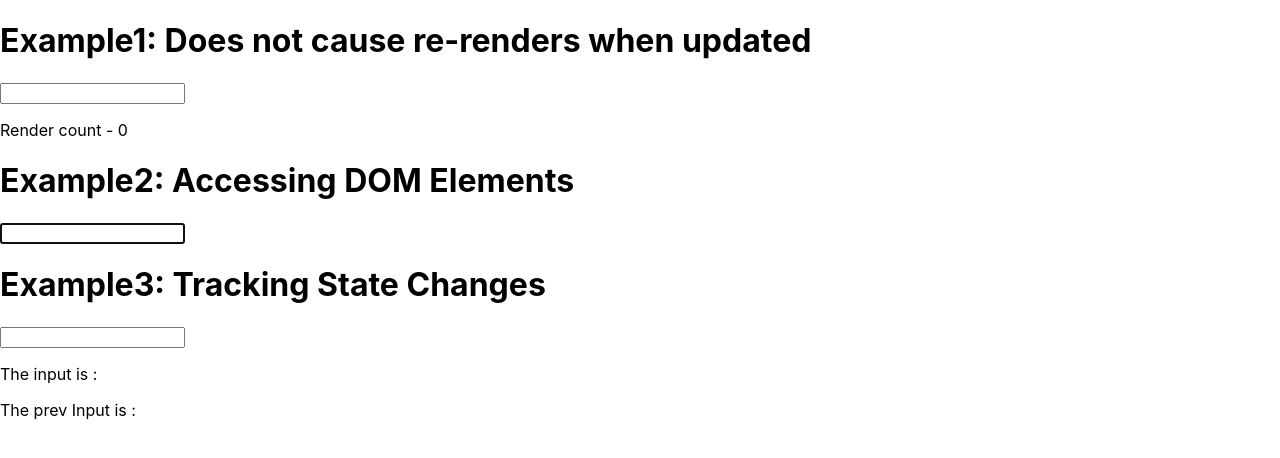
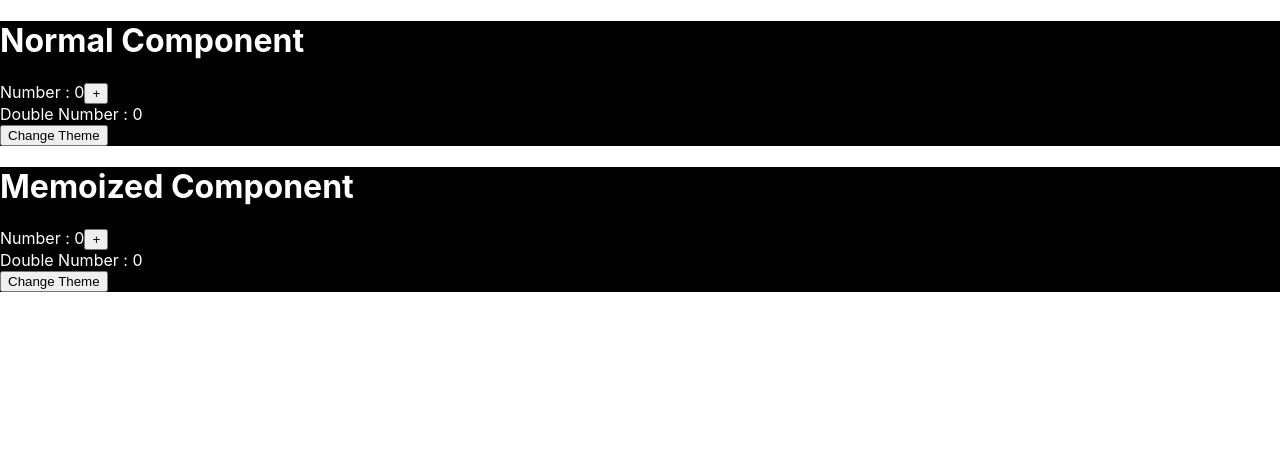
Before and after one commit to SaiManojBotchu/ReactHooks2, a React (Create React App) app: page / in a window 1280 px wide. Shown: the top 458 px of the page. Built offline with nearby package versions, Linux system fonts and the light colour scheme.

Commit message:
useMemo hook

```diff
--- /dev/null
+++ b/src/04_useMemo/MemoizedComponent.js
@@ -0,0 +1,37 @@
+// https://youtu.be/THL1OPn72vo?si=1e9VyK_nWUtn2I2c
+import { useState, useMemo } from 'react';
+
+function MemoizedComponent() {
+  const [number, setNumber] = useState(0);
+  const [dark, setDark] = useState(true);
+
+  // Only runs when 'number' changes
+  const doubleNumber = useMemo(() => slowFunction(number), [number]);
+
+  // Only creates new Object when 'dark' changes
+  const themeStyle = useMemo(() => {
+    return {
+      backgroundColor: dark ? 'black' : 'white',
+      color: dark ? 'white' : 'black'
+    };
+  }, [dark]);
+
+  return (
+    <div style={themeStyle}>
+      <h1>Memoized Component</h1>
+      <span>Number : {number}</span>
+      <button onClick={() => setNumber((st) => st + 1)}>+</button>
+      <br />
+      <div>Double Number : {doubleNumber}</div>
+      <button onClick={() => setDark((st) => !st)}>Change Theme</button>
+    </div>
+  );
+}
+
+function slowFunction(number) {
+  console.log('Memoized Component');
+  for (let i = 0; i < 10000; i++) {}
+  return number * 2;
+}
+
+export default MemoizedComponent;
--- /dev/null
+++ b/src/04_useMemo/NormalComponent.js
@@ -0,0 +1,38 @@
+// https://youtu.be/THL1OPn72vo?si=1e9VyK_nWUtn2I2c
+import { useState } from 'react';
+
+function NormalComponent() {
+  const [number, setNumber] = useState(0);
+  const [dark, setDark] = useState(true);
+
+  // Every time the component re-renders it calls below method
+  // This causes performance issues. we only need to call this method when
+  // number changes
+  const doubleNumber = slowFunction(number);
+
+  // Everytime the component re-renders it creates a new object.
+  // This is bad practice
+  const themeStyle = {
+    backgroundColor: dark ? 'black' : 'white',
+    color: dark ? 'white' : 'black'
+  }
+
+  return (
+    <div style={themeStyle}>
+      <h1>Normal Component</h1>
+      <span>Number : {number}</span>
+      <button onClick={() => setNumber((st) => st + 1)}>+</button>
+      <br />
+      <div>Double Number : {doubleNumber}</div>
+      <button onClick={() => setDark((st) => !st)}>Change Theme</button>
+    </div>
+  );
+}
+
+function slowFunction(number) {
+  console.log('Normal Component');
+  for (let i = 0; i < 10000; i++) {}
+  return number * 2;
+}
+
+export default NormalComponent;
--- a/src/App.js
+++ b/src/App.js
@@ -4,9 +4,11 @@ import React from 'react';
 // import Counter from './02_useReducer/Counter';
 // import ReducerCounter from './02_useReducer/ReducerCounter';
 // import TodoContainer from './02_useReducer/todoApp/TodoContainer';
-import One from './03_useRef/One';
-import Two from './03_useRef/Two';
-import Three from './03_useRef/Three';
+// import One from './03_useRef/One';
+// import Two from './03_useRef/Two';
+// import Three from './03_useRef/Three';
+import NormalComponent from './04_useMemo/NormalComponent';
+import MemoizedComponent from './04_useMemo/MemoizedComponent';
 
 function App() {
   return (
@@ -16,9 +18,11 @@ function App() {
       {/* <Counter /> <br />
       <ReducerCounter /> */}
       {/* <TodoContainer /> */}
-      <One />
+      {/* <One />
       <Two />
-      <Three />
+      <Three /> */}
+      <NormalComponent />
+      <MemoizedComponent />
     </div>
   );
 }
```
